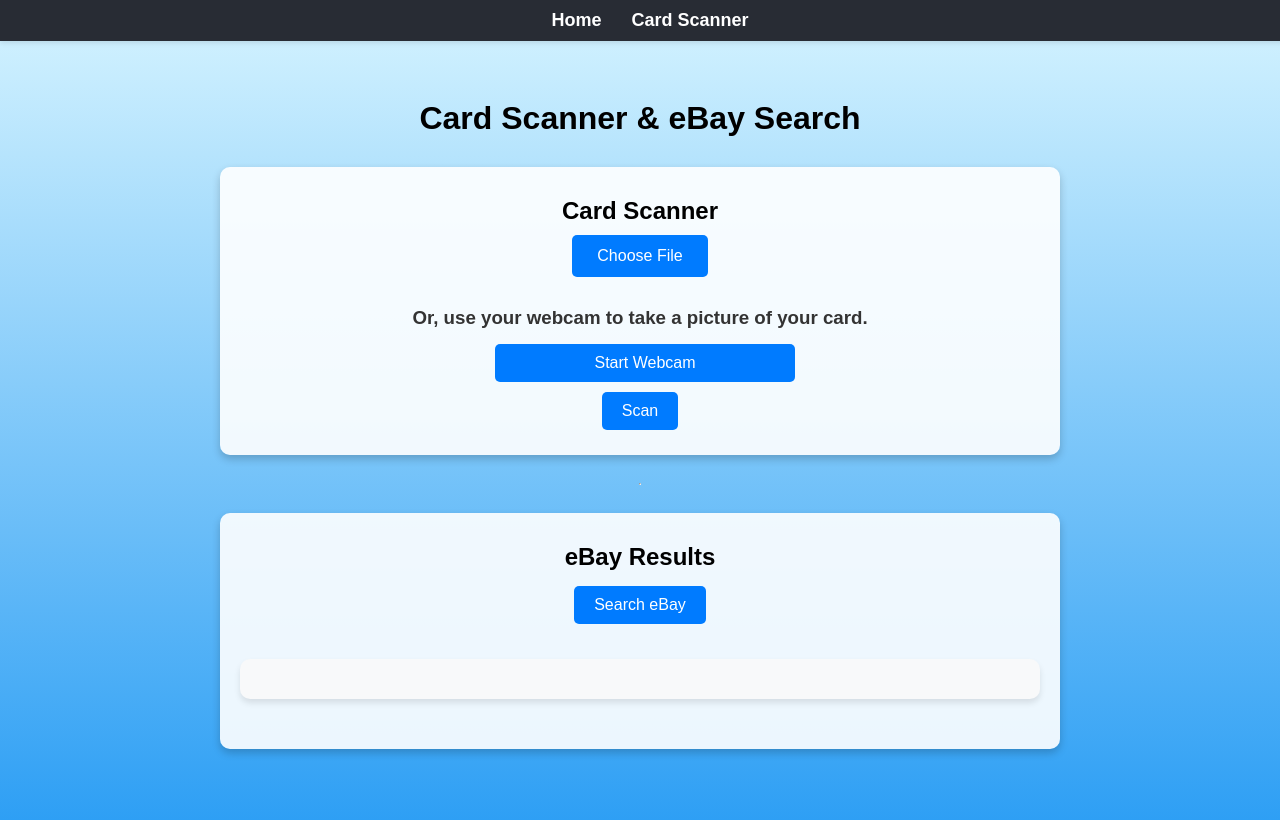
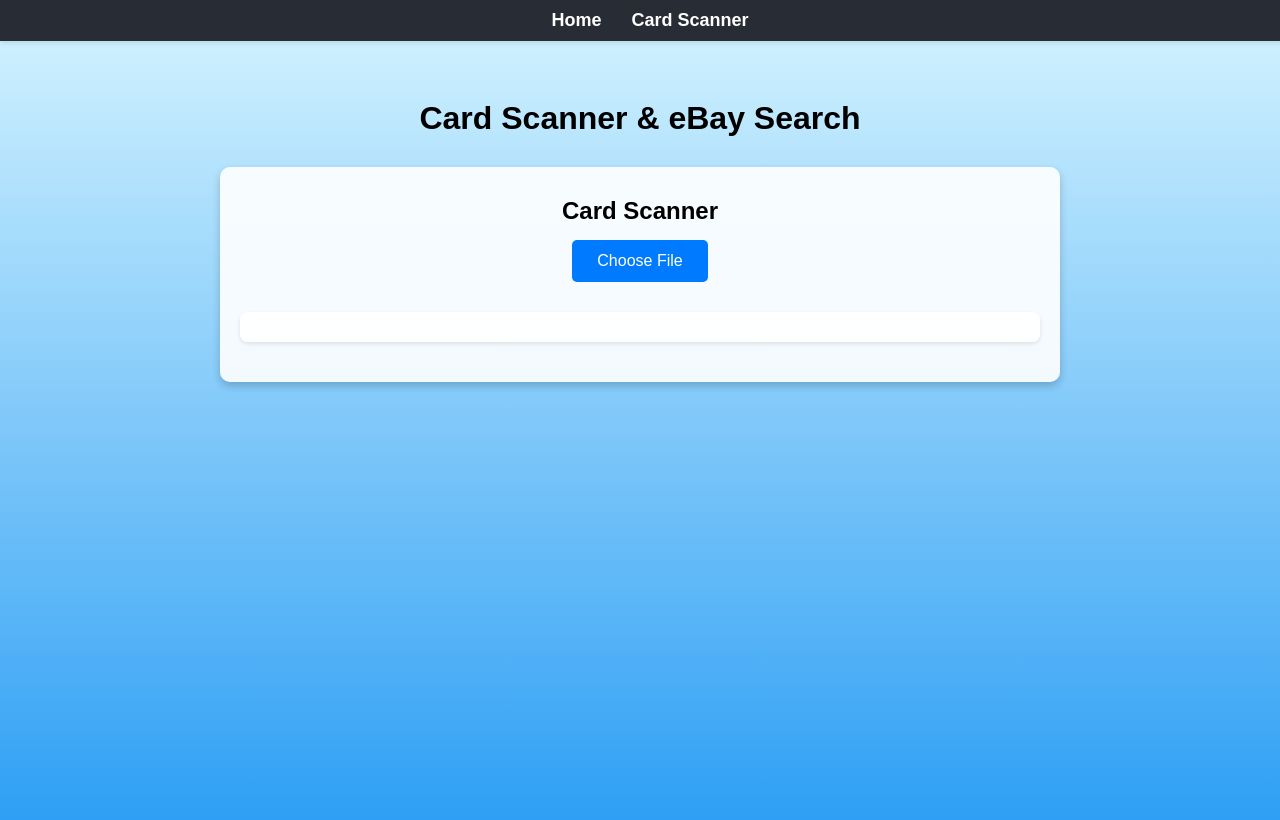
Before and after one commit to ChiefSpuddy/v3, a React (Create React App) app in the folder frontend/: page /scanner in a window 1280 px wide. Shown: the top 820 px of the page. Built offline with nearby package versions, Linux system fonts and the light colour scheme.

Commit message:
clean directory, numbers needs fixing, auto ebay search needs fixing

```diff
--- a/frontend/src/App.css
+++ b/frontend/src/App.css
@@ -29,7 +29,7 @@
   background: rgba(255, 255, 255, 0.9);
   border-radius: 10px;
   box-shadow: 0 4px 8px rgba(0, 0, 0, 0.2);
-  max-width: 800px;  /* Increased from 600px */
+  max-width: 800px;
   width: 100%;
 }
 
@@ -44,10 +44,16 @@
   border-radius: 5px;
   cursor: pointer;
   transition: background-color 0.3s ease;
+  margin: 5px;
 }
 
 button:hover, .file-label:hover {
   background-color: #0056b3;
+}
+
+button:disabled {
+  background-color: #cccccc;
+  cursor: not-allowed;
 }
 
 .file-label {
@@ -58,93 +64,107 @@
   display: none;
 }
 
-/* eBay results styles */
-.ebay-results {
-  max-width: 800px;  /* Increased from 600px */
-  margin: 30px auto;
-  padding: 20px;
-  background-color: #f8f9fa;
-  border-radius: 10px;
-  box-shadow: 0 4px 6px rgba(0, 0, 0, 0.1);
-  text-align: left;
+/* Loading styles */
+.loading-gif {
+  width: 30px;
+  height: 30px;
+  margin-right: 10px;
+  vertical-align: middle;
 }
 
-.ebay-results ul {
+/* Scan button container styles */
+.scan-button-container {
+  width: 100%;
+  display: flex;
+  justify-content: center;
+  margin: 20px 0;
+}
+
+.scan-button {
+  display: flex;
+  align-items: center;
+  justify-content: center;
+  gap: 10px;
+  min-width: 150px;
+}
+
+/* eBay results styles */
+.ebay-results-section {
+  width: 100%;
+  margin: 20px 0;
+  padding: 15px;
+  background-color: rgba(255, 255, 255, 0.95);
+  border-radius: 8px;
+  box-shadow: 0 2px 4px rgba(0, 0, 0, 0.1);
+  text-align: left;
+  box-sizing: border-box;
+}
+
+.ebay-results-list {
   list-style: none;
   padding: 0;
   margin: 0;
   display: flex;
   flex-direction: column;
-  gap: 2px;  /* Reduced from 15px */
+  gap: 2px;
+  width: 100%;
 }
 
-.ebay-results li {
+.ebay-results-list li {
   margin: 0;
   padding: 0;
+  width: 100%;
 }
 
-.ebay-results a {
+.ebay-results-list a {
   color: #0066c0;
   text-decoration: none;
   display: block;
-  padding: 15px;
+  padding: 12px;
   border: 1px solid #ddd;
   border-radius: 8px;
   background-color: #ffffff;
   transition: all 0.3s ease;
+  width: 100%;
+  box-sizing: border-box;
 }
 
-.ebay-results a:hover {
-  background-color: #f5f5f5;
-  transform: translateY(-2px);
-  box-shadow: 0 4px 8px rgba(0, 0, 0, 0.1);
-  text-decoration: none;
+/* Manual input styles */
+.manual-input-container {
+  margin-top: 20px;
+  padding: 15px;
+  background: #f8f9fa;
+  border-radius: 8px;
 }
 
-/* General link styles */
-a {
-  pointer-events: auto;
-  text-decoration: none;
+.manual-input-wrapper {
+  display: flex;
+  gap: 10px;
+  justify-content: center;
+  align-items: center;
+  margin-top: 10px;
 }
 
-a:hover {
-  text-decoration: underline;
+.manual-input {
+  padding: 8px;
+  border: 1px solid #ddd;
+  border-radius: 4px;
+  width: 200px;
 }
 
-video {
-  border: 2px solid #ccc;
-  border-radius: 8px;
-  margin-bottom: 10px;
-}
-
-button {
-  margin: 5px;
-}
-
-h3 {
-  margin: 20px 0 10px;
-  color: #333;
-}
-
+/* Webcam styles */
 .webcam-section {
   margin: 20px 0;
   padding: 20px;
   border-top: 1px solid #ddd;
 }
 
-.button {
-  margin: 5px;
-  padding: 10px 20px;
-  background-color: #007bff;
-  color: white;
-  border: none;
-  border-radius: 5px;
-  cursor: pointer;
-  transition: background-color 0.3s ease;
-}
-
-.button:hover {
-  background-color: #0056b3;
+.webcam-controls {
+  display: flex;
+  flex-direction: column;
+  align-items: center;
+  gap: 10px;
+  margin: 15px 0;
 }
 
 .webcam-device-select {
@@ -171,10 +191,24 @@
   box-shadow: 0 0 0 2px rgba(0, 123, 255, 0.25);
 }
 
-.webcam-controls {
-  display: flex;
-  flex-direction: column;
-  align-items: center;
-  gap: 10px;
-  margin: 15px 0;
+video {
+  border: 2px solid #ccc;
+  border-radius: 8px;
+  margin-bottom: 10px;
+  max-width: 100%;
+  height: auto;
 }
+
+/* Image preview styles */
+.image-preview-container {
+  margin: 20px 0;
+  max-width: 200px;
+  margin: 20px auto;
+}
+
+.image-preview {
+  width: 100%;
+  height: auto;
+  border-radius: 8px;
+  box-shadow: 0 2px 4px rgba(0, 0, 0, 0.1);
+}
--- a/frontend/src/App.js
+++ b/frontend/src/App.js
@@ -7,21 +7,32 @@
 import Navbar from './Components/Navbar';
 import pikachuRun from './Assets/pikachu-run.gif';
 
-function Scanner() {
-  const [file, setFile] = useState(null);
-  const [ocrResult, setOcrResult] = useState("");
-  const [cardName, setCardName] = useState("");
-  const [cardSetNumber, setCardSetNumber] = useState("");
-  const [ebayResults, setEbayResults] = useState([]);
-  const [scanLoading, setScanLoading] = useState(false);
-  const [ebayLoading, setEbayLoading] = useState(false);
-  const [fileUploaded, setFileUploaded] = useState(false);
-  const [scanCompleted, setScanCompleted] = useState(false);
-  const [ebaySearchCompleted, setEbaySearchCompleted] = useState(false);
+// Constants
+const specialTypes = ["EX", "GX", "V STAR", "VSTAR", "V", "VMAX"];
+const specialPrefixes = ["Radiant"];
+const knownPokemon = [
+  "Mew", "Lucario", "Pikachu", "Charizard", "Mewtwo",
+  "Magneton", "Ceruledge"
+];
+const exclusions = [
+  "hp", "basic", "stage", "item", "use", "this", "card",
+  "your", "from", "energy", "damage", "more", "each",
+  "when", "than", "the", "put", "into", "discard", "pile",
+  "attack", "effect", "during", "turn", "weakness", "resistance",
+  "restart", "ability", "move", "power", "fighting", "knuckle",
+  "thunder", "flame", "water", "psychic", "strike", "pulse"
+];
 
-  const exclusions = [
-    "hp", "trainer", "basic", "item", "stage", "basc", "utem", "iten", "splash", "typhoon", "basis", "basig",
-  ];
+// Helper Functions
+const cleanText = (text) => {
+  return text
+    .replace(/VSTAR/i, "V STAR")
+    .replace(/[@\[\]{}\\\/\(\)]/g, ' ')
+    .replace(/\d+/g, ' ')
+    .replace(/[^a-zA-Z\s]/g, ' ')
+    .replace(/\s+/g, ' ')
+    .trim();
+};
 
 const correctMisreads = (text) => {
   return text
@@ -34,34 +45,36 @@
 
 const extractCardNameFromOCR = (ocrText) => {
   const segments = ocrText.split(/[,.-]/);
-    const specialTypes = ["EX", "GX", "V", "VMAX", "VSTAR"];
-    const exclusions = [
-      "hp", "basic", "stage", "item", "use", "this", "card", "basc",
-      "your", "from", "energy", "damage", "more", "each", "utem",
-      "when", "than", "the", "put", "into", "discard", "pile", "iten",
-      "attack", "effect", "during", "turn", "weakness", "resistance",
-      "trainer", "ability", "pokemon", "evolves", "retreat", "splash",
-      "deck", "hand", "active", "bench", "prize", "cards", "typhoon",
-      "basis", "basig", "stagg", "power", "move", "type", "pte", "fte",
-      "uaa", "max", "star", "use", "card", "put", "into", "lten"
-    ];
-
-    const cleanText = (text) => {
-      return text
-        .replace(/[@\[\]{}\\\/\(\)]/g, ' ')  // Remove special chars
-        .replace(/\d+/g, ' ')                // Remove numbers
-        .replace(/[^a-zA-Z\s]/g, ' ')        // Keep only letters and spaces
-        .replace(/\s+/g, ' ')                // Normalize spaces
-        .trim();
-    };
 
   for (const segment of segments) {
     const cleaned = cleanText(segment);
+
+    // Check for Radiant prefix
+    for (const prefix of specialPrefixes) {
+      const radiantMatch = new RegExp(`${prefix}\\s+([A-Z][a-z]+)`, 'i');
+      const match = cleaned.match(radiantMatch);
+      if (match) return `${prefix} ${match[1]}`;
+    }
+
+    // Check for known Pokémon with special types
+    for (const pokemon of knownPokemon) {
+      for (const type of specialTypes) {
+        const pattern = new RegExp(`${pokemon}.*?${type}|${type}.*?${pokemon}`, 'i');
+        if (pattern.test(cleaned)) {
+          return `${pokemon} ${type}`;
+        }
+      }
+      // Check for just the Pokémon name
+      if (cleaned.toLowerCase().includes(pokemon.toLowerCase())) {
+        return pokemon;
+      }
+    }
+
     const words = cleaned.split(' ')
       .filter(word =>
-          word.length >= 4 &&  // Minimum length check
+        word.length >= 4 &&
         !exclusions.includes(word.toLowerCase()) &&
-          /^[A-Z][a-z]{2,}$/.test(word)  // Proper case validation
+        /^[A-Z][a-z]{2,}$/.test(word)
       );
 
     if (words.length > 0) {
@@ -83,10 +96,7 @@
         }
       }
 
-        // Single word must be longer than 4 chars
-        if (words[0].length >= 4) {
       return words[0];
-        }
     }
   }
 
@@ -96,9 +106,9 @@
 const extractSetNumberFromOCR = (ocrText) => {
   const cleanedText = ocrText
     .replace(/[Il]/g, '1')
-    .replace(/[oO]/g, '0');
+    .replace(/[oO]/g, '0')
+    .replace(/(\d)\s+(\d)/g, '$1$2');
 
-  // Helper to correct first digit if it's 4 or 5
   const correctFirstDigit = (num) => {
     if (/^[456789]/.test(num)) {
       return '1' + num.slice(1);
@@ -106,48 +116,59 @@
     return num;
   };
 
-  // First priority: Check for format with slash (flexible spacing)
+  // First: Look for numbers near known card names
+  const cardNumberMatch = cleanedText.match(/(?:lucario|pikachu|charizard|mew).*?(\d{2,3})/i);
+  if (cardNumberMatch) {
+    const num = correctFirstDigit(cardNumberMatch[1]);
+    return num.padStart(3, '0');
+  }
+
+  // Second: Look for isolated 3-digit numbers
+  const nums = cleanedText.match(/\b(\d{2,3})\b/g) || [];
+  for (const num of nums) {
+    if (num >= 200 && num <= 300) {  // Common card number range
+      return correctFirstDigit(num).padStart(3, '0');
+    }
+  }
+
+  // Third: Check standard formats
   const setMatch = cleanedText.match(/\b(\d{2,3})\s*[\/\\]\s*(\d{2,3})\b/);
   if (setMatch) {
     const [_, num1, num2] = setMatch;
     const correctedNum1 = correctFirstDigit(num1);
-    const correctedNum2 = correctFirstDigit(num2);
-    return `${correctedNum1.padStart(3, '0')}/${correctedNum2.padStart(3, '0')}`;
+    return correctedNum1.padStart(3, '0');
   }
 
-  // Second priority: Look for embedded numbers
-  const longNumberMatch = cleanedText.match(/\b(\d{6,7})\b/);
-  if (longNumberMatch) {
-    const num = longNumberMatch[1];
-    if (num.length >= 6) {
-      const first = correctFirstDigit(num.substring(0, 3));
-      const second = correctFirstDigit(num.substring(3, 6));
-      return `${first}/${second}`;
-    }
-  }
-
-  // Third priority: Check for promo numbers
-  const promoMatch = cleanedText.match(/\b(0\d{2})\b/);
-  if (promoMatch) {
-    return promoMatch[1];
-  }
-
-  // Last priority: Check for set codes
-  if (cleanedText.includes('SM') || cleanedText.includes('SV')) {
-    const codeMatch = cleanedText.match(/\b(\d{2,3})\b/);
+  // Fourth: Check for set codes
+  if (cleanedText.match(/\b(SM|SV)\s*\d{2,3}\b/i)) {
+    const codeMatch = cleanedText.match(/\b(?:SM|SV)\s*(\d{2,3})\b/i);
     if (codeMatch) {
-      const num = correctFirstDigit(codeMatch[1]);
-      return num.padStart(3, '0');
+      return correctFirstDigit(codeMatch[1]).padStart(3, '0');
     }
   }
 
   return "Not Detected";
 };
 
+function Scanner() {
+  const [file, setFile] = useState(null);
+  const [ocrResult, setOcrResult] = useState("");
+  const [cardName, setCardName] = useState("");
+  const [cardSetNumber, setCardSetNumber] = useState("");
+  const [ebayResults, setEbayResults] = useState([]);
+  const [scanLoading, setScanLoading] = useState(false);
+  const [ebayLoading, setEbayLoading] = useState(false);
+  const [fileUploaded, setFileUploaded] = useState(false);
+  const [scanCompleted, setScanCompleted] = useState(false);
+  const [ebaySearchCompleted, setEbaySearchCompleted] = useState(false);
+  const [showManualInput, setShowManualInput] = useState(false);
+  const [manualSetNumber, setManualSetNumber] = useState('');
+  const [imagePreview, setImagePreview] = useState(null);
+
   const handleFileChange = (e) => {
-  // Clear any existing webcam captures
-  setFile(null);
-  setFile(e.target.files[0]);
+    const file = e.target.files[0];
+    if (file) {
+      setFile(file);
       setFileUploaded(true);
       setScanCompleted(false);
       setOcrResult("");
@@ -155,7 +176,23 @@
       setCardSetNumber("");
       setEbayResults([]);
       setEbaySearchCompleted(false);
+      setShowManualInput(false);
+
+      // Create preview URL
+      const previewUrl = URL.createObjectURL(file);
+      setImagePreview(previewUrl);
+    }
   };
+
+  // Add useEffect for cleanup
+React.useEffect(() => {
+  return () => {
+    // Clean up URL when component unmounts
+    if (imagePreview) {
+      URL.revokeObjectURL(imagePreview);
+    }
+  };
+}, [imagePreview]);
 
 const handleScan = async () => {
   if (!file) {
@@ -182,6 +219,30 @@
     setCardName(name);
     setCardSetNumber(setNumber);
     setScanCompleted(true);
+
+    // Auto trigger eBay search
+    if (name !== "Not Detected") {
+      setEbayLoading(true);
+      try {
+        const ebayResponse = await axios.post("http://localhost:5001/api/ebay-search", {
+          cardName: name.trim(),
+          cardSetNumber: setNumber !== "Not Detected" ? setNumber.trim() : null,
+          searchType: 'exact'
+        });
+
+        setEbayResults(ebayResponse.data);
+        setEbaySearchCompleted(true);
+
+        if (!ebayResponse.data || ebayResponse.data.length === 0) {
+          setShowManualInput(true);
+        }
+      } catch (error) {
+        console.error("Error searching eBay:", error?.response?.data || error);
+        setShowManualInput(true);
+      } finally {
+        setEbayLoading(false);
+      }
+    }
   } catch (error) {
     console.error("Error uploading and scanning file:", error);
     alert("Failed to scan file.");
@@ -190,24 +251,19 @@
   }
 };
 
-  const handleEbaySearch = async () => {
-    if (!cardName || !cardSetNumber) {
-      alert("Please scan a card to get the card name and set number first.");
-      return;
-    }
-
+  const handleManualSearch = async () => {
     setEbayLoading(true);
     try {
       const response = await axios.post("http://localhost:5001/api/ebay-search", {
-        cardName,
-        cardSetNumber,
+        cardName: cardName.trim(),
+        cardSetNumber: manualSetNumber.trim(),
+        searchType: 'exact'
       });
 
       setEbayResults(response.data);
       setEbaySearchCompleted(true);
     } catch (error) {
-      console.error("Error fetching eBay results:", error);
-      alert("Failed to fetch eBay results.");
+      console.error("Error searching eBay:", error?.response?.data || error);
     } finally {
       setEbayLoading(false);
     }
@@ -226,127 +282,100 @@
               type="file"
               className="file-input-hidden"
               onChange={handleFileChange}
+              accept="image/*"
             />
           </label>
         </div>
 
-        <div style={{ marginTop: "20px" }}>
-          <h3>Or, use your webcam to take a picture of your card.</h3>
-          <WebcamComponent
-            onCapture={(capturedFile) => {
-              setFile(capturedFile);
-              setFileUploaded(true);
-              setScanCompleted(false);
-              setOcrResult("");
-              setCardName("");
-              setCardSetNumber("");
-              setEbayResults([]);
-              setEbaySearchCompleted(false);
-            }}
-          />
-        </div>
-
-        {file && (
-          <div style={{ marginTop: "10px" }}>
+        {imagePreview && (
+          <div className="image-preview-container">
             <img
-              src={URL.createObjectURL(file)}
+              src={imagePreview}
               alt="Preview"
-              style={{ width: "200px", border: "1px solid #ccc" }}
+              className="image-preview"
             />
           </div>
         )}
 
+        {fileUploaded && (
+          <div className="scan-button-container">
             <button
               onClick={handleScan}
-          className={`button ${scanLoading ? "loading" : ""}`}
-          disabled={!file || scanLoading}
+              disabled={scanLoading}
+              className="scan-button"
             >
-          {scanLoading ? "Scanning..." : "Scan"}
+              {scanLoading ? (
+                <>
+                  <img src={pikachuRun} alt="Loading..." className="loading-gif" />
+                  Scanning...
+                </>
+              ) : (
+                "Scan Card"
+              )}
             </button>
-
-        {scanLoading && (
-          <div style={{ marginTop: "20px", textAlign: "center" }}>
-            <img
-              src={pikachuRun}
-              alt="Loading..."
-              style={{ width: "120px", height: "auto" }}
-            />
           </div>
         )}
 
         {scanCompleted && (
           <>
-            <p>
-              <strong>Card Name:</strong> {cardName}
-            </p>
-            <p>
-              <strong>Card Set Number:</strong> {cardSetNumber}
-            </p>
+            <p><strong>Card Name:</strong> {cardName}</p>
+            <p><strong>Card Set Number:</strong> {cardSetNumber}</p>
+            <button
+              disabled={ebayLoading}
+              className="search-button"
+            >
+              Search eBay
+            </button>
           </>
         )}
-      </section>
 
-      <hr />
-
-      <section>
-        <h2>eBay Results</h2>
-        <button
-          onClick={handleEbaySearch}
-          className={`button ${ebayLoading ? "loading" : ""}`}
-          disabled={!cardName || !cardSetNumber || ebayLoading}
-        >
-          {ebayLoading ? "Searching eBay..." : "Search eBay"}
-        </button>
-
-        {ebayLoading && (
-          <div style={{ marginTop: "20px", textAlign: "center" }}>
-            <img
-              src={pikachuRun}
-              alt="Loading..."
-              style={{ width: "120px", height: "auto" }}
-            />
-          </div>
-        )}
-
-        <div className="ebay-results">
-          <ul style={{ listStyle: 'none', padding: 0 }}>
-            {ebayResults.length > 0 ? (
-              ebayResults.map((item, index) => (
-                <li key={index} style={{ margin: '10px 0' }}>
-                  <a
-                    href={item.url}
-                    target="_blank"
-                    rel="noopener noreferrer"
-                    style={{
-                      color: '#0066c0',
-                      textDecoration: 'none',
-                      display: 'block',
-                      padding: '10px',
-                      border: '1px solid #ddd',
-                      borderRadius: '4px',
-                      cursor: 'pointer',
-                      backgroundColor: '#ffffff',
-                      transition: 'background-color 0.3s ease'
-                    }}
-                    onMouseEnter={(e) => {
-                      e.target.style.backgroundColor = '#f5f5f5';
-                    }}
-                    onMouseLeave={(e) => {
-                      e.target.style.backgroundColor = '#ffffff';
-                    }}
-                  >
+        <section className="ebay-results-section">
+          {ebayLoading ? (
+            <p>Searching eBay...</p>
+          ) : (
+            <>
+              <ul className="ebay-results-list">
+                {ebayResults.map((item, index) => (
+                  <li key={index}>
+                    <a href={item.url} target="_blank" rel="noopener noreferrer">
                       <div style={{ display: 'flex', justifyContent: 'space-between' }}>
                         <span>{item.title}</span>
                         <span style={{ fontWeight: 'bold', marginLeft: '10px' }}>${item.price}</span>
                       </div>
                     </a>
                   </li>
-              ))
-            ) : (
-              ebaySearchCompleted && <p>No eBay results found.</p>
+                ))}
+              </ul>
+
+              {ebaySearchCompleted && ebayResults.length === 0 && (
+                <>
+                  <p>No eBay results found.</p>
+                  {showManualInput && (
+                    <div className="manual-input-container">
+                      <p>Try entering the set number manually:</p>
+                      <div className="manual-input-wrapper">
+                        <input
+                          type="text"
+                          value={manualSetNumber}
+                          onChange={(e) => setManualSetNumber(e.target.value)}
+                          placeholder="Enter set number (e.g. 061/064)"
+                          className="manual-input"
+                        />
+                        <button
+                          onClick={handleManualSearch}
+                          disabled={!manualSetNumber.trim() || ebayLoading}
+                          className="manual-search-button"
+                        >
+                          Search Again
+                        </button>
+                      </div>
+                    </div>
                   )}
-          </ul>
-        </div>
+                </>
+              )}
+            </>
+          )}
+        </section>
       </section>
     </div>
   );
```
Lines whose indentation alone changed are shown as unchanged.
